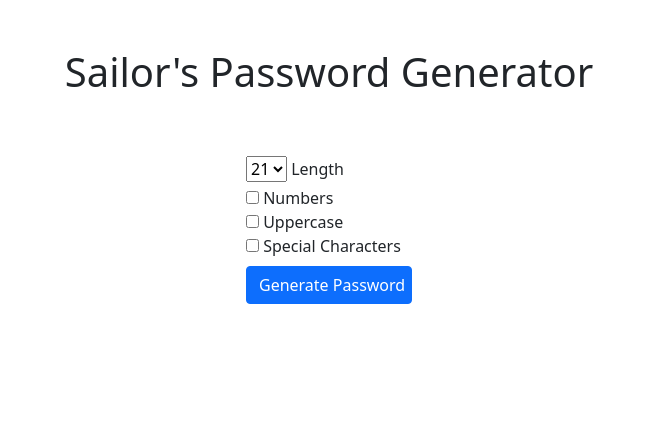
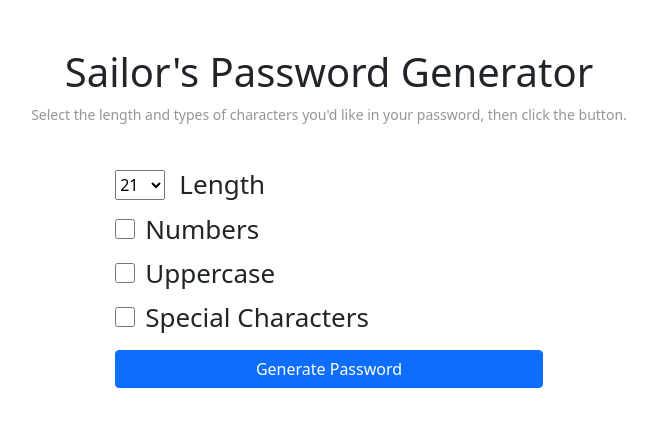
Before and after one commit to rolias4031/django4-personal-portfolio, a Django app: page /passwordgenerator/ in a window 1280 px wide. Shown: the part 56-483 px from the top of the page, without its empty margins (311-964 px from the left). Run offline with Django 4.2, Linux system fonts and the light colour scheme.

Commit message:
Updates to Password Generator UI

```diff
--- /dev/null
+++ b/passwordgenerator/static/passwordgenerator/style.css
@@ -0,0 +1,28 @@
+.pw-option {
+  display: inline-block;
+  font-size: 26px;
+  margin-bottom: 5px;
+  margin-left: 10px;
+}
+
+.big-cb {
+  height: 20px;
+  width: 20px;
+}
+
+.big-dd {
+  height: 30px;
+  width: 50px;
+  vertical-align: middle;
+  margin-bottom: 10px;
+}
+
+.div-class {
+  border:solid;
+}
+
+.subhead {
+  font-size: 14px;
+  font-weight: light;
+  color: rgb(150,150,150)
+}
--- a/passwordgenerator/templates/passwordgenerator/pw_generator.html
+++ b/passwordgenerator/templates/passwordgenerator/pw_generator.html
@@ -1,27 +1,28 @@
 {% extends 'portfolio/base.html' %}
 {% block content %}
 
-<!DOCTYPE html>
-<html lang="en" dir="ltr">
-  <head>
-    <meta charset="utf-8">
-    <title></title>
-  </head>
-  <body>
+{% load static %}
 
-    <div class="container text-center">
-      <div class="row my-5">
-        <div class="col">
-          <h1>Sailor's Password Generator</h1>
+<link rel="stylesheet" type="text/css" href="{% static 'passwordgenerator/style.css' %}">
+
+<div class="container text-center mt-5">
+  <div class="row justify-content-center">
+    <div class="col-10" style="">
+      <h1 class="">Sailor's Password Generator</h1>
+    </div>
+  <div class="row justify-content-center">
+    <div class="col-10" style="">
+      <p class="subhead">Select the length and types of characters you'd like in your password, then click the button.</p>
+    </div>
   </div>
   </div>
 </div>
 
-    <div class="container">
-      <div class="row justify-content-center">
-        <div class="col-2" style="">
+<div class="container mt-4">
+  <div class="row justify-content-center mx-3">
+    <div class="col-lg-5 col-md-8 col-sm" style="">
       <form action="{% url 'passwordgenerator:passwordgenerator' %}" method="get">
-            <select name="length" class="my-1">
+        <select name="length" class="big-dd">
           <option value="8">8</option>
           <option value="9">9</option>
           <option value="10">10</option>
@@ -36,13 +37,14 @@
           <option value="19">19</option>
           <option value="20">20</option>
           <option value="21" selected="selected">21</option>
-            </select> Length
+        </select>
+        <span class="pw-option">Length</span>
         <br>
-            <input class="my-1" type="checkbox" name="Numbers"> Numbers
+        <input class="big-cb" type="checkbox" name="Numbers"><span class="pw-option">Numbers</span>
         <br>
-            <input class="my-1" type="checkbox" name="Uppercase"> Uppercase
+        <input class="big-cb" type="checkbox" name="Uppercase"><span class="pw-option">Uppercase</span>
         <br>
-            <input class="my-1" type="checkbox" name="Special"> Special Characters
+        <input class="big-cb" type="checkbox" name="Special"><span class="pw-option">Special Characters</span>
         <br>
         <input type="submit" name="Generate" value="Generate Password" class="btn btn-primary my-2" style="width:100%">
       </form>
@@ -52,15 +54,12 @@
 
 {% if the_password %}
 <div class="container text-center my-3">
-      <div class="row justify-content-center">
-        <div class="col-8">
+  <div class="row justify-content-center mx-3">
+    <div class="col-12">
       <h1 class="alert alert-success">{{ the_password }}</h1>
     </div>
   </div>
 </div>
 {% endif %}
 
-  </body>
-</html>
-
 {% endblock %}
--- a/portfolio/templates/portfolio/home.html
+++ b/portfolio/templates/portfolio/home.html
@@ -20,7 +20,7 @@
   <div class="row">
 
     {% for project in projects %} <!-- templating language that lets us use logic in html files. Use templating format -->
-    <div class="col-lg-3 col-md-6">
+    <div class="col-lg-3 col-md-6 mb-3">
 
       {% if project.href %}
       <a href="{% url project.href %}" target="_blank">
@@ -33,7 +33,7 @@
       {% endif %}
 
       <h3 class="">{{ project.title }}</h3>
-      <p>{{ project.description }}</p>
+      <p class="">{{ project.description }}</p>
 
     </div>
     {% endfor %}
```
Also changed, not shown: db.sqlite3, media/portfolio/images/satellite.jpg (added), media/portfolio/images/satellite_pm4s3CR.jpg (added). Lines whose indentation alone changed are shown as unchanged.
